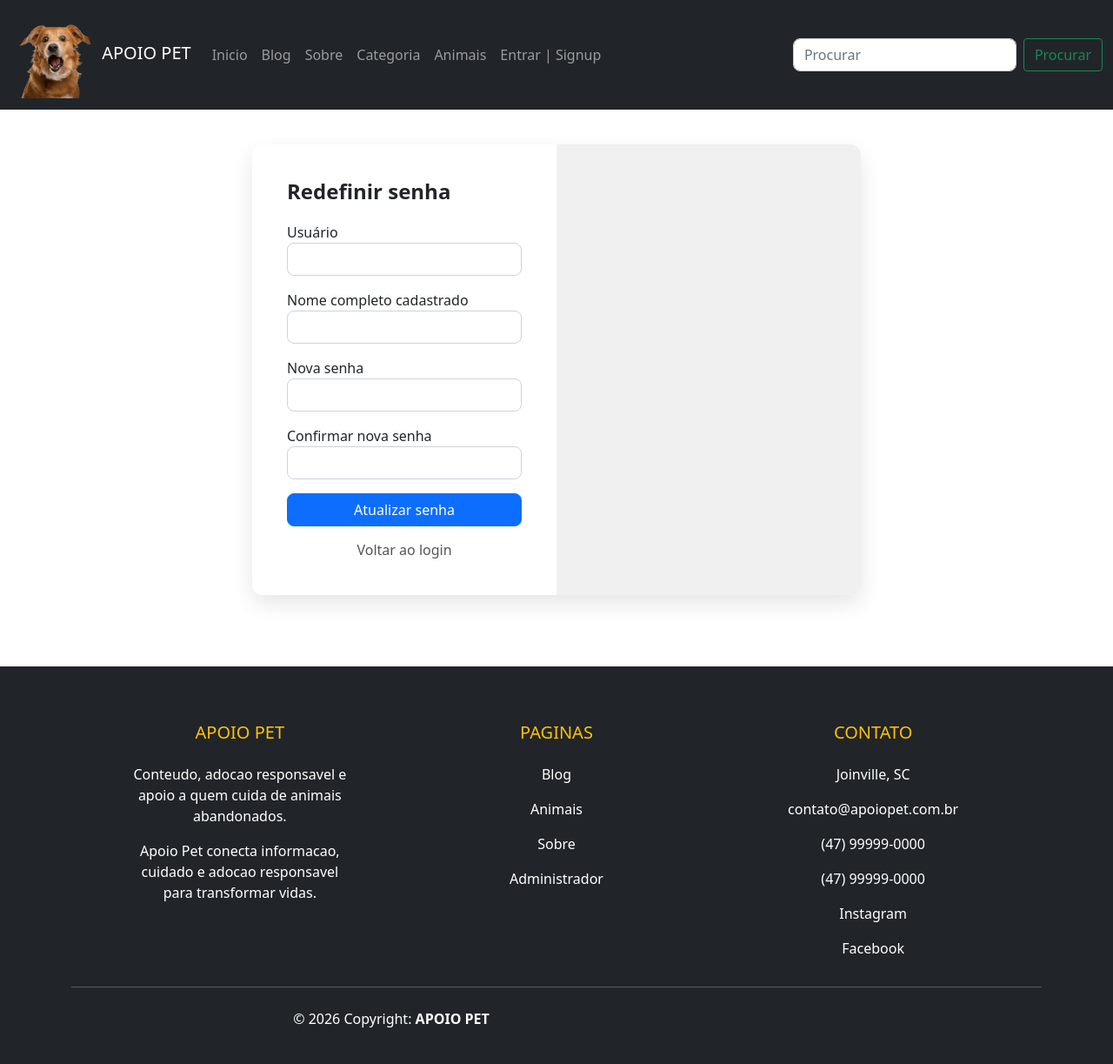
After one commit to Ruan-Marcelo/php-blog-system, a PHP site: page /forgot-password.php in a window 1280 px wide. The commit adds this page. Shown: the whole page at 87% size. Run offline with PHP 8.4, Linux system fonts and the light colour scheme; data comes from the database, SQL or seed files in the repository.

Commit message:
Adiciona redefinicao de senha do usuario

```diff
--- /dev/null
+++ b/forgot-password.php
@@ -0,0 +1,63 @@
+<?php
+session_start();
+$logged = isset($_SESSION['user_id'], $_SESSION['username']);
+?>
+<!DOCTYPE html>
+<html lang="pt-br">
+
+<head>
+	<meta charset="utf-8">
+	<meta name="viewport" content="width=device-width, initial-scale=1">
+	<title>Redefinir senha</title>
+	<link href="https://cdn.jsdelivr.net/npm/bootstrap@5.1.3/dist/css/bootstrap.min.css" rel="stylesheet">
+	<link rel="stylesheet" type="text/css" href="./assets/CSS/style.css">
+</head>
+
+<body>
+	<?php include 'navbar.php'; ?>
+
+	<div class="login-container">
+		<div class="login-box">
+			<form class="login-form shadow" action="php/forgot-password.php" method="post">
+				<h4>Redefinir senha</h4>
+
+				<?php if (isset($_GET['error'])) { ?>
+					<div class="alert alert-danger"><?= htmlspecialchars($_GET['error']) ?></div>
+				<?php } ?>
+
+				<div class="mb-3">
+					<label>Usuário</label>
+					<input type="text" class="form-control" name="uname" value="<?= htmlspecialchars($_GET['uname'] ?? '') ?>" required>
+				</div>
+
+				<div class="mb-3">
+					<label>Nome completo cadastrado</label>
+					<input type="text" class="form-control" name="fname" value="<?= htmlspecialchars($_GET['fname'] ?? '') ?>" required>
+				</div>
+
+				<div class="mb-3">
+					<label>Nova senha</label>
+					<input type="password" class="form-control" name="new_password" required>
+				</div>
+
+				<div class="mb-3">
+					<label>Confirmar nova senha</label>
+					<input type="password" class="form-control" name="confirm_password" required>
+				</div>
+
+				<button class="btn btn-primary">Atualizar senha</button>
+
+				<div class="links">
+					<a href="login.php">Voltar ao login</a>
+				</div>
+			</form>
+
+			<div class="login-image"></div>
+		</div>
+	</div>
+
+	<?php include 'footer.php'; ?>
+	<script src="https://cdn.jsdelivr.net/npm/bootstrap@5.3.8/dist/js/bootstrap.bundle.min.js"></script>
+</body>
+
+</html>
```
Also changed, not shown: login.php (+19 -17 lines), php/forgot-password.php (added, +55 -0 lines).
